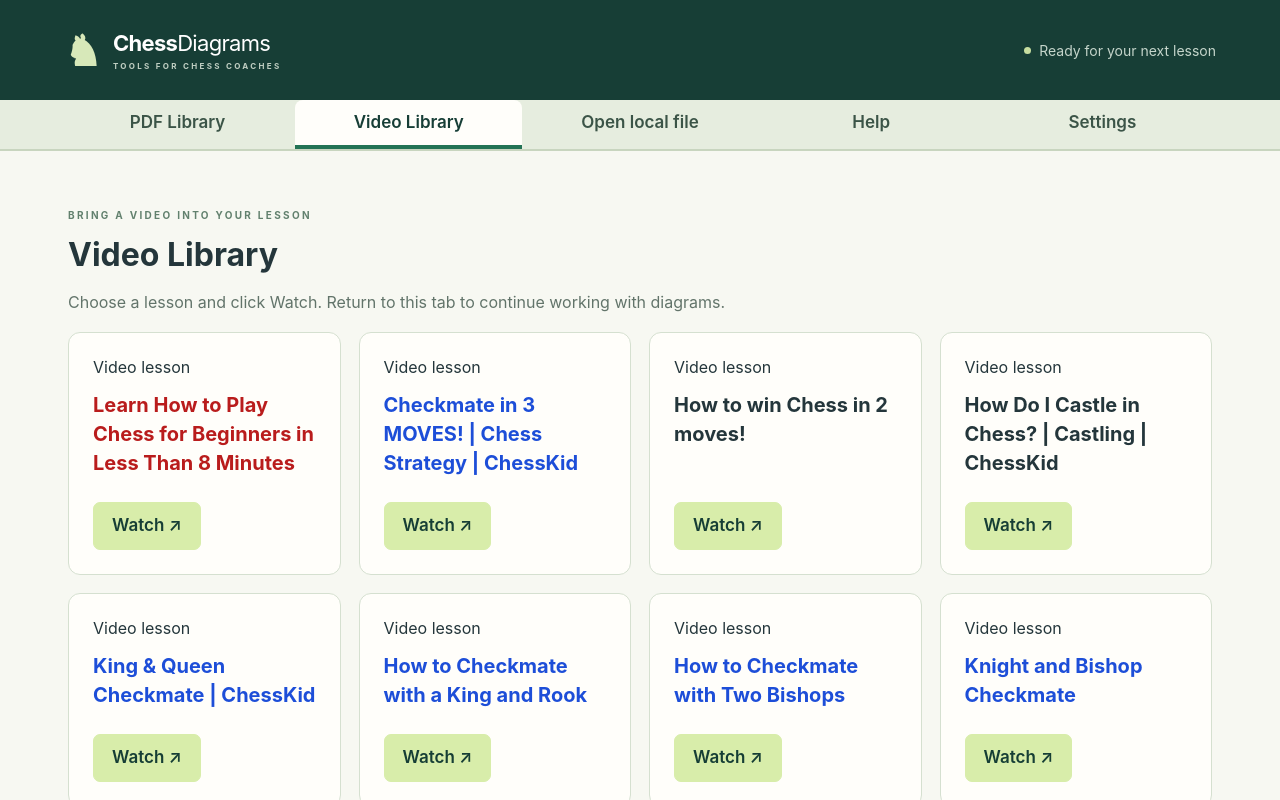
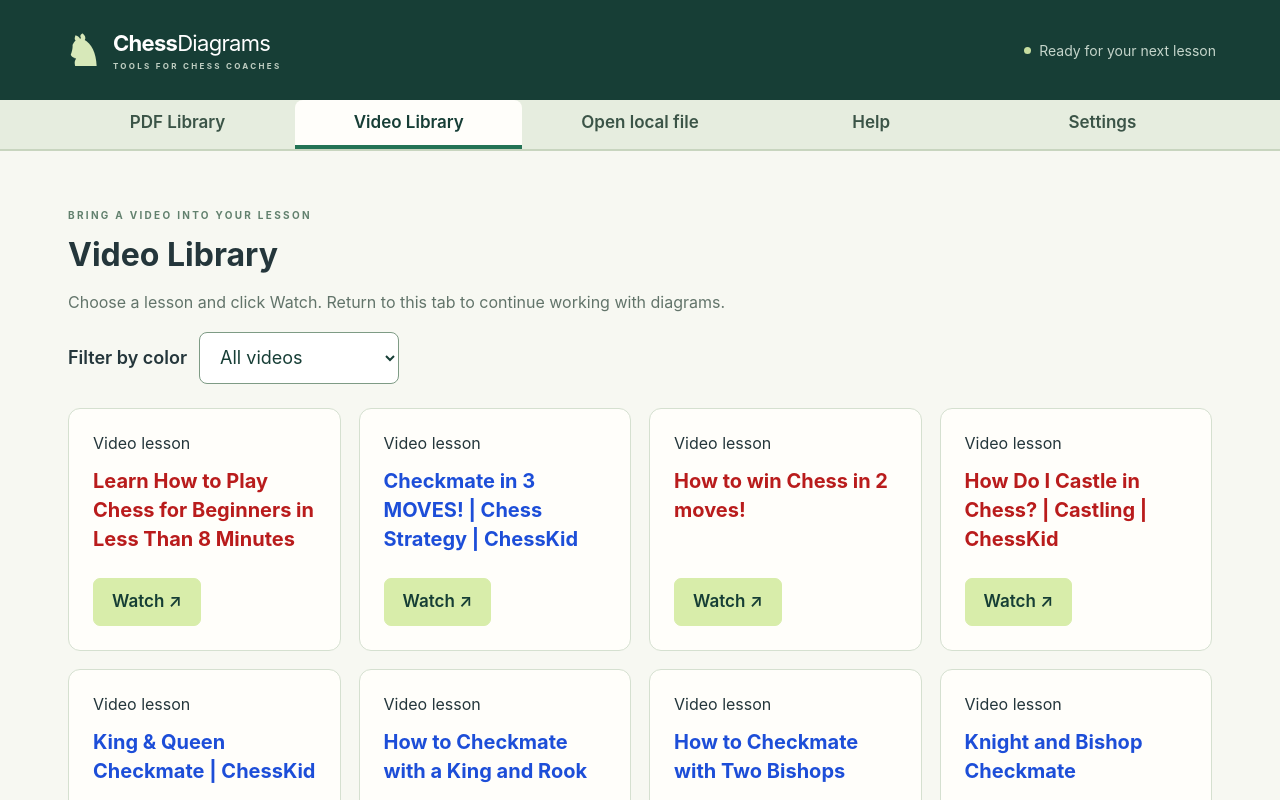
Before and after one commit to g411411/GhessDiagram, an Angular app: page / in a window 1280 px wide. Both pictures are taken after a click on the tab "Video Library". Shown: the top 800 px of the page. Built offline with nearby package versions, Linux system fonts and the light colour scheme.

Commit message:
Add video color filter and mark introductory lessons red

```diff
--- a/src/app/app.html
+++ b/src/app/app.html
@@ -131,8 +131,22 @@
           </p>
         </div>
       </div>
+      <div class="video-filter">
+        <label for="video-color-filter">{{ t('Filter by color') }}</label>
+        <select
+          id="video-color-filter"
+          [value]="videoColorFilter()"
+          (change)="chooseVideoColor($any($event.target).value)"
+        >
+          <option value="all">{{ t('All videos') }}</option>
+          <option value="green">{{ t('Green') }}</option>
+          <option value="red">{{ t('Red') }}</option>
+          <option value="blue">{{ t('Blue') }}</option>
+          <option value="black">{{ t('Black') }}</option>
+        </select>
+      </div>
       <div class="library-grid">
-        @for (video of videos; track video.url) {
+        @for (video of filteredVideos(); track video.url) {
           <article class="library-card">
             <span>{{ t('Video lesson') }}</span>
             <h2 [class]="videoTitleClass(video)">{{ t(video.title) }}</h2>
--- a/src/app/app.ts
+++ b/src/app/app.ts
@@ -93,6 +93,30 @@
   }
 
   readonly videos = VIDEO_LIBRARY;
+  readonly videoColorFilter = signal<'all' | 'green' | 'red' | 'blue' | 'black'>('all');
+  readonly filteredVideos = computed(() => {
+    const filter = this.videoColorFilter();
+    const classes = {
+      green: 'visualization-title',
+      red: 'beginner-title',
+      blue: 'checkmate-title',
+      black: '',
+    };
+    return this.videos.filter(
+      (video) => filter === 'all' || videoTitleClass(video) === classes[filter],
+    );
+  });
+  chooseVideoColor(value: string) {
+    if (
+      value === 'all' ||
+      value === 'green' ||
+      value === 'red' ||
+      value === 'blue' ||
+      value === 'black'
+    ) {
+      this.videoColorFilter.set(value);
+    }
+  }
   readonly videoTitleClass = videoTitleClass;
   readonly videosVisible = signal(false);
   toggleVideos() {
--- a/src/app/i18n.ts
+++ b/src/app/i18n.ts
@@ -299,6 +299,12 @@
   MB: ['МБ', 'MB'],
 };
 Object.assign(entries, {
+  'Filter by color': ['Фильтр по цвету', 'Filtrar por color'],
+  'All videos': ['Все видео', 'Todos los vídeos'],
+  Green: ['Зелёный', 'Verde'],
+  Red: ['Красный', 'Rojo'],
+  Blue: ['Синий', 'Azul'],
+  Black: ['Чёрный', 'Negro'],
   'Checkmate | Chess Terms | ChessKid': [
     'Мат | Шахматные термины | ChessKid',
     'Jaque mate | Términos de ajedrez | ChessKid',
@@ -366,6 +372,12 @@
 });
 export const translations: Record<Language, Record<string, string>> = {
   uk: {
+    'Filter by color': 'Фільтр за кольором',
+    'All videos': 'Усі відео',
+    Green: 'Зелений',
+    Red: 'Червоний',
+    Blue: 'Синій',
+    Black: 'Чорний',
     'Checkmate | Chess Terms | ChessKid': 'Мат | Шахові терміни | ChessKid',
     'Top 3 Best Chess Openings for Beginners | ChessKid':
       'Три найкращі дебюти для початківців | ChessKid',
@@ -562,6 +574,12 @@
       'Виберіть «Відеоуроки», потім «Дивитися». Матеріал відкриється в іншій вкладці; поверніться сюди, щоб продовжити урок.',
   },
   vi: {
+    'Filter by color': 'Lọc theo màu',
+    'All videos': 'Tất cả video',
+    Green: 'Xanh lá',
+    Red: 'Đỏ',
+    Blue: 'Xanh dương',
+    Black: 'Đen',
     'Checkmate | Chess Terms | ChessKid': 'Chiếu hết | Thuật ngữ cờ vua | ChessKid',
     'Top 3 Best Chess Openings for Beginners | ChessKid':
       '3 khai cuộc hay nhất cho người mới | ChessKid',
--- a/src/app/video-library.ts
+++ b/src/app/video-library.ts
@@ -35,10 +35,12 @@
   },
   {
     title: 'How to win Chess in 2 moves!',
+    titleColor: 'red',
     url: 'https://youtu.be/_yDC2th_Trk?si=1eWBK_Yidi2FwX86',
   },
   {
     title: 'How Do I Castle in Chess? | Castling | ChessKid',
+    titleColor: 'red',
     url: 'https://youtu.be/4dLZ5bv2tn8?si=5vsMORku_Z-nXFgb',
   },
   {
--- a/src/styles.css
+++ b/src/styles.css
@@ -237,3 +237,33 @@
 #video-library .visualization-title {
   color: #15803d;
 }
+
+#video-library h2:not(.beginner-title):not(.checkmate-title):not(.visualization-title) {
+  color: #222;
+}
+.video-filter {
+  display: flex;
+  flex-wrap: wrap;
+  align-items: center;
+  gap: 12px;
+  margin-bottom: 24px;
+  font-size: 18px;
+}
+.video-filter label {
+  font-weight: 600;
+}
+.video-filter select {
+  min-height: 52px;
+  min-width: 200px;
+  max-width: 100%;
+  padding: 12px 16px;
+  font: inherit;
+  color: #173e36;
+  background: white;
+  border: 1px solid #7e9b85;
+  border-radius: 8px;
+}
+.video-filter select:focus-visible {
+  outline: 3px solid #1d927d;
+  outline-offset: 3px;
+}
```
Also changed, not shown: 1 other file (tests, documents, lock files or other folders).
